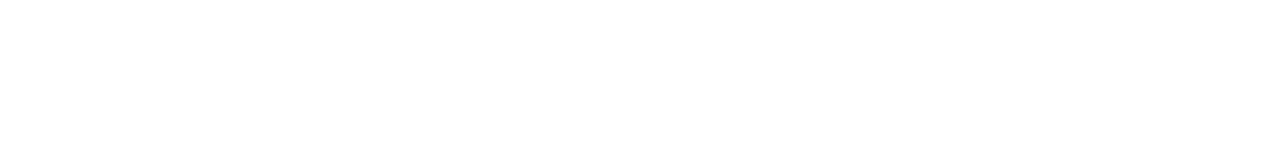
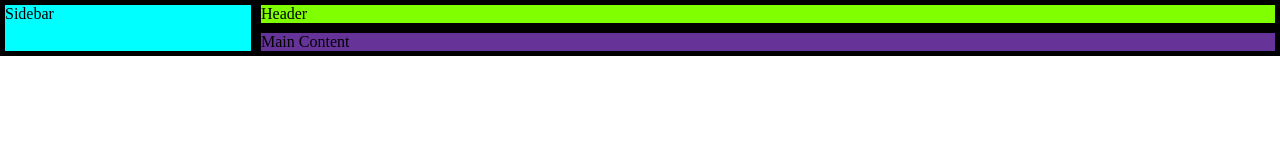
Before and after one commit to GaussWhy/odin-admin-dashboard, a plain HTML site: page index.html in a window 1280 px wide. Drawn offline with Linux system fonts and the light colour scheme.

Commit message:
Add Main Grid to index.html

```diff
--- a/index.html
+++ b/index.html
@@ -4,11 +4,17 @@
     <meta charset="UTF-8">
     <meta name="viewport" content="width=device-width, initial-scale=1.0">
     <title>Project: Admin Dashboard</title>
+    <link rel="stylesheet" href="styles.css">
 </head>
 <body>
     <!-- Three Main Parts: Header, Sidebar, Main Content -->
     <!-- Grid with 2 columns. First column is sidebar.  Second column is Header + Main Content -->
     <!-- If possible, use mostly CSS grid for layout. -->
+     <div class="main-grid">
+        <div class="header">Header</div>
+        <div class="sidebar">Sidebar</div>
+        <div class="main-content">Main Content</div>
+     </div>
 
 </body>
 </html>
--- a/styles.css
+++ b/styles.css
@@ -0,0 +1,28 @@
+* {
+    margin: 0;
+    padding: 0;
+}
+
+.main-grid {
+    display: grid;
+    grid-template-columns: 1fr 4fr;
+}
+
+.header {
+    grid-column: 2 / 3;
+    border: 5px solid black;
+    background-color: chartreuse;
+}
+
+.sidebar {
+    grid-column: 1 / 2;
+    grid-row: 1 / 99;
+    border: 5px solid black;
+    background-color: cyan;
+}
+
+.main-content {
+    grid-column: 2 / 3;
+    border: 5px solid black;
+    background-color: rebeccapurple;
+}
```
